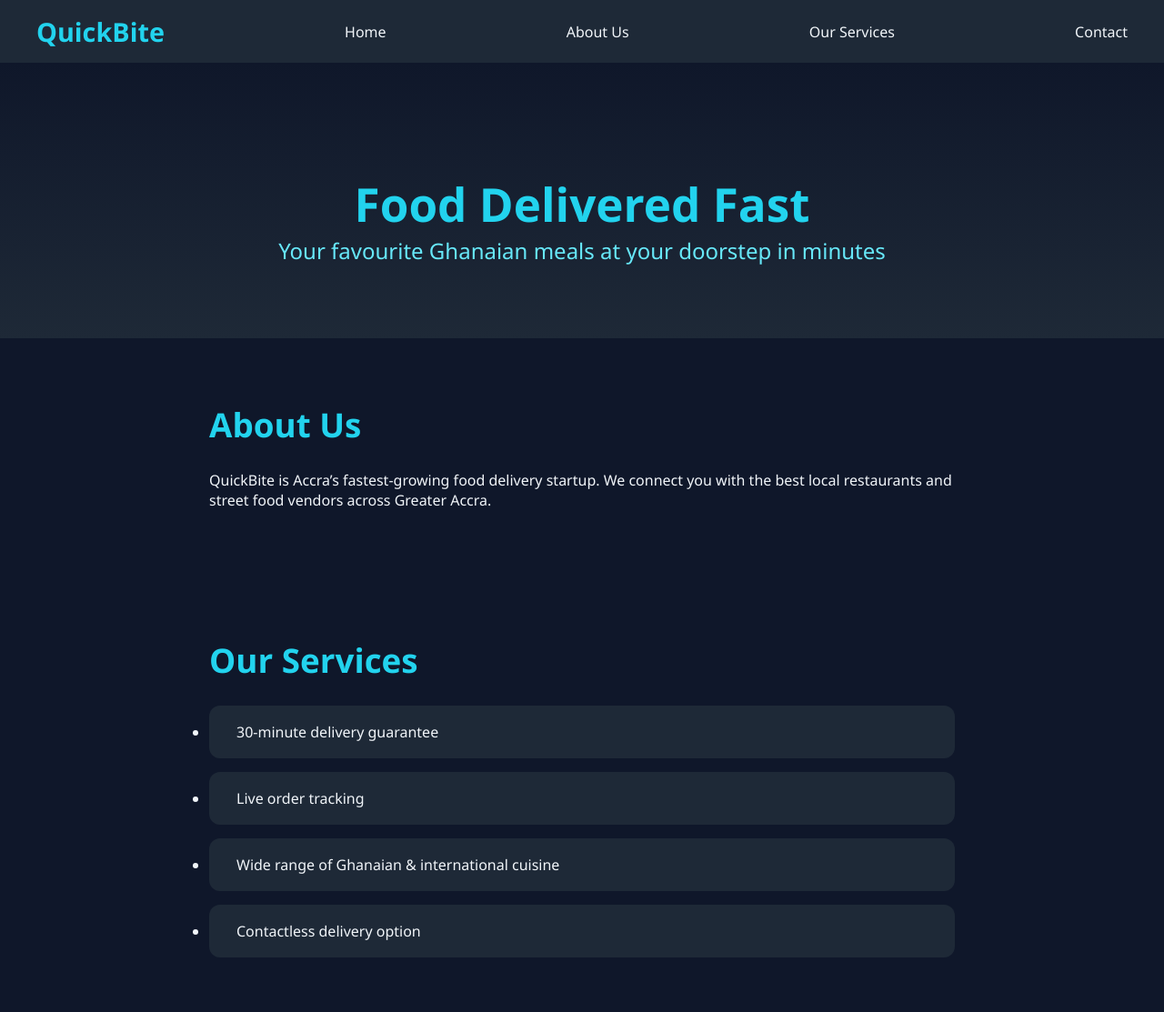
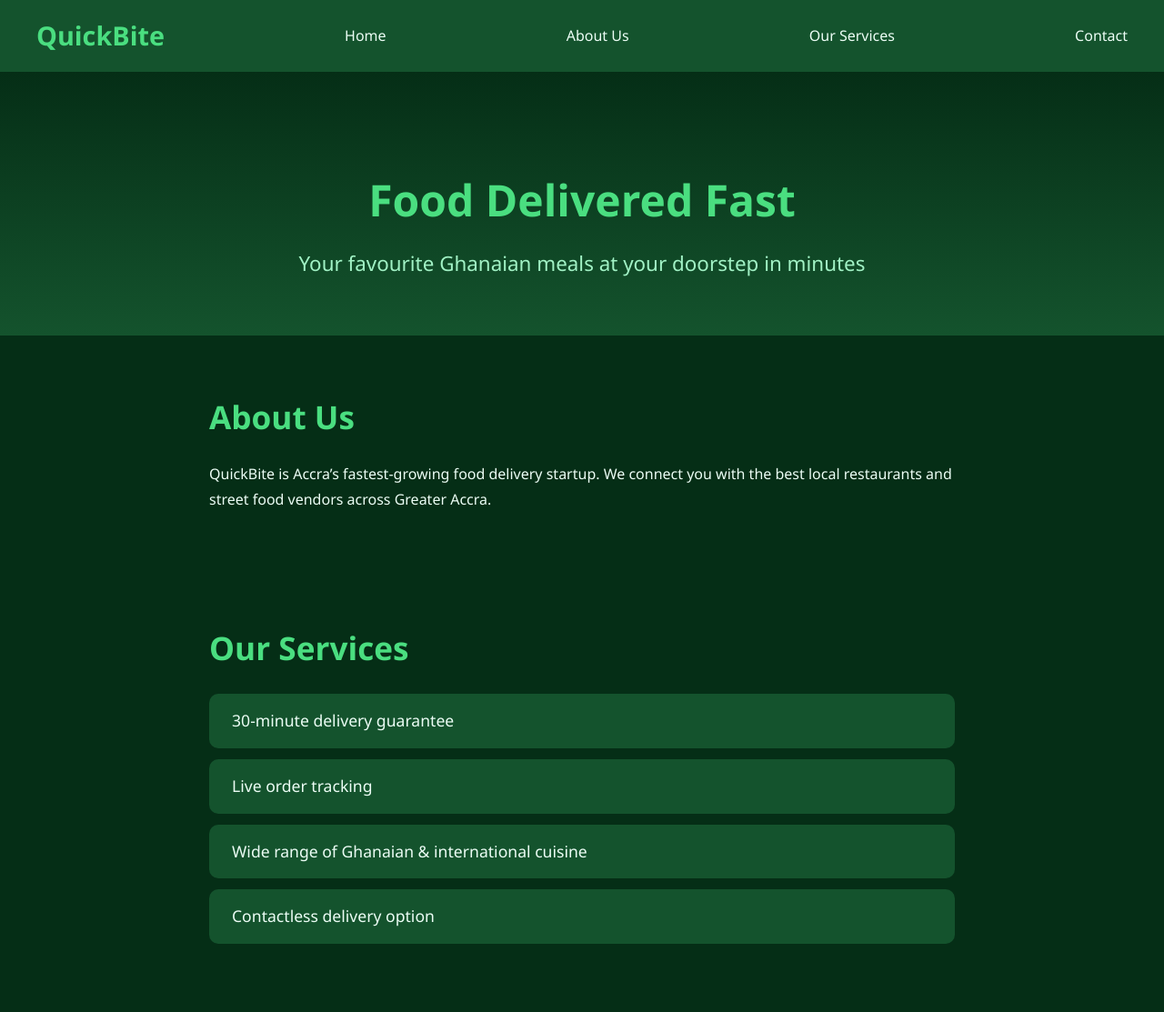
Before and after one commit to MightyZyer88/Simple-Static-Website-page, a plain HTML site: page index.html in a window 1280 px wide. Shown: the top 1113 px of the page at 91% size. Drawn offline with Linux system fonts and the light colour scheme.

Commit message:
style.css

```diff
--- a/style.css
+++ b/style.css
@@ -1,11 +1,12 @@
 * { margin: 0; padding: 0; box-sizing: border-box; }
 body {
     font-family: 'Segoe UI', sans-serif;
-    background-color: #0f172a;
-    color: #f1f5f9;
+    background-color: #052e16;
+    color: #ecfdf5;
+    line-height: 1.7;
 }
 nav {
-    background: #1e2937;
+    background: #14532d;
     padding: 15px 40px;
     display: flex;
     justify-content: space-between;
@@ -13,31 +14,36 @@ nav {
     position: sticky;
     top: 0;
 }
-.logo { font-size: 1.8rem; font-weight: bold; color: #22d3ee; }
+.logo { font-size: 1.8rem; font-weight: bold; color: #4ade80; }
 nav a {
-    color: #f1f5f9;
+    color: #ecfdf5;
     margin-left: 25px;
     text-decoration: none;
+    font-weight: 500;
 }
-nav a:hover { color: #22d3ee; }
+nav a:hover { color: #4ade80; }
 header {
     text-align: center;
-    padding: 120px 20px 80px;
-    background: linear-gradient(#0f172a, #1e2937);
+    padding: 100px 20px 60px;
+    background: linear-gradient(#052e16, #14532d);
 }
-h1 { font-size: 3.2rem; color: #22d3ee; }
-.subtitle { font-size: 1.5rem; color: #67e8f9; }
-section { padding: 70px 40px; max-width: 900px; margin: 0 auto; }
-h2 { color: #22d3ee; margin-bottom: 25px; font-size: 2.3rem; }
+h1 { font-size: 3rem; color: #4ade80; }
+.subtitle { font-size: 1.4rem; margin-top: 10px; color: #a1f2c5; }
+section { padding: 60px 40px; max-width: 900px; margin: 0 auto; }
+h2 { color: #4ade80; margin-bottom: 20px; font-size: 2.2rem; }
+ul { list-style: none; }
 ul li {
-    background: #1e2937;
-    margin: 15px 0;
-    padding: 18px 30px;
-    border-radius: 12px;
+    background: #14532d;
+    margin: 12px 0;
+    padding: 15px 25px;
+    border-radius: 10px;
+    font-size: 1.1rem;
 }
 footer {
     text-align: center;
     padding: 40px;
-    background: #0f172a;
+    background: #052e16;
+    font-size: 0.95rem;
 }
-a { color: #22d3ee; }
+a { color: #4ade80; text-decoration: none; }
+a:hover { text-decoration: underline; }
```
